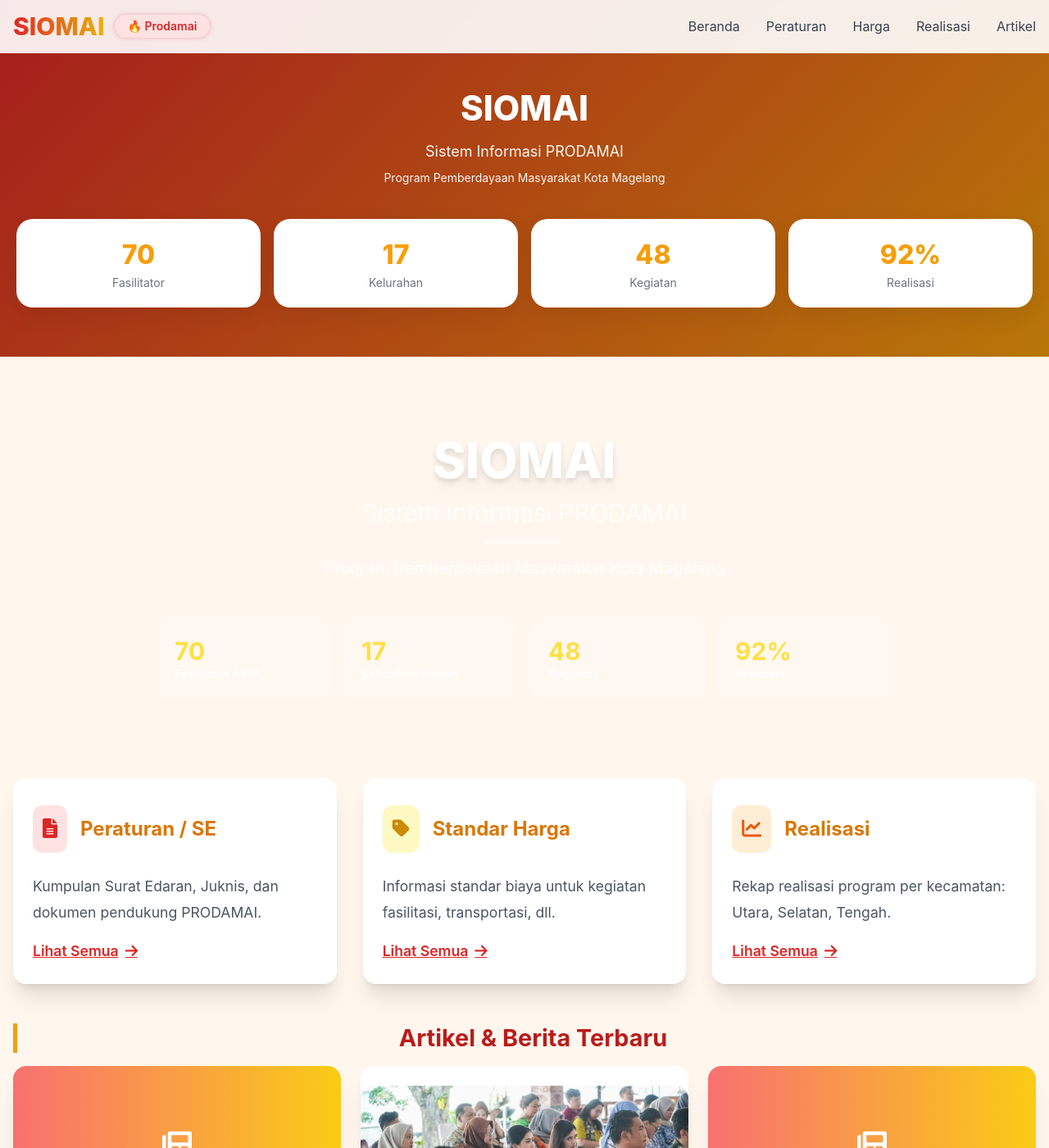
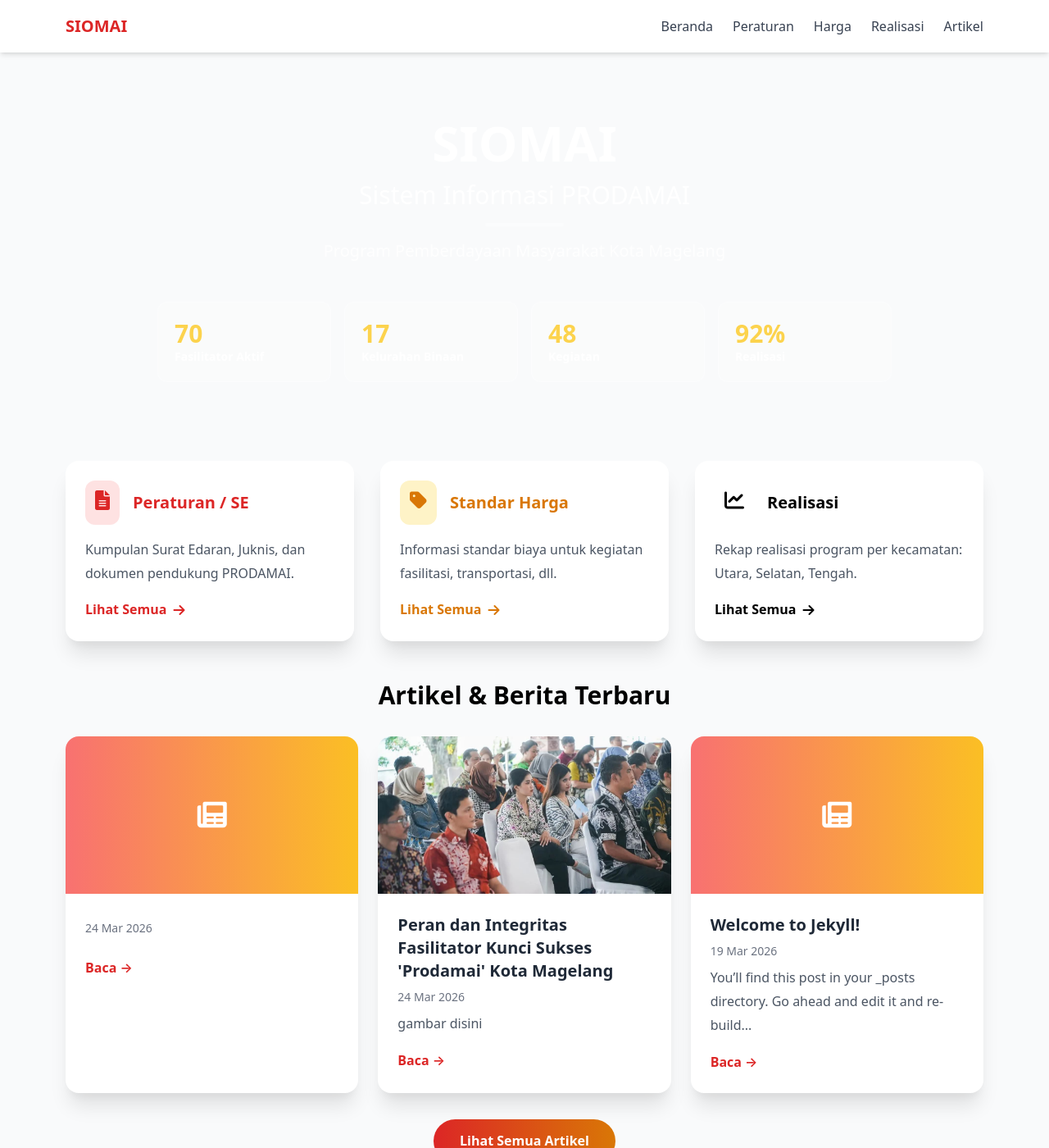
Before and after one commit to fasilitatormgl/siomai, a Jekyll site: the page built from index.html, in a window 1280 px wide and 1400 px high. Shown: the whole window at 82% size. Built offline with Jekyll 4.4.1, drawn with Linux system fonts in a browser that asks for light colours; nearby versions of some CDN libraries; some of the changed text lies outside the part shown.

Commit message:
Update default.html

```diff
--- a/_layouts/default.html
+++ b/_layouts/default.html
@@ -3,145 +3,28 @@
 <head>
 <meta charset="UTF-8">
 <meta name="viewport" content="width=device-width, initial-scale=1.0">
-<title>{{ page.title }} - {{ site.title }}</title>
 
-<script src="https://cdn.tailwindcss.com"></script>
+<title>{% if page.title %}{{ page.title }} | {% endif %}SIOMAI</title>
+
+<link href="https://cdn.jsdelivr.net/npm/tailwindcss@2.2.19/dist/tailwind.min.css" rel="stylesheet">
 <link rel="stylesheet" href="https://cdnjs.cloudflare.com/ajax/libs/font-awesome/6.0.0/css/all.min.css">
 
 <style>
-:root {
-    --merah:#dc2626;
-    --kuning:#f59e0b;
+body {
+    background:#f9fafb;
 }
 
-body {
-    font-family:'Inter',sans-serif;
-    background:#fff7ed;
+/* hover animasi */
+.hover-scale {
+    transition: all 0.3s ease;
+}
+.hover-scale:hover {
+    transform: translateY(-5px);
 }
 
-/* NAVBAR */
-.glass {
-    background:rgba(255,255,255,0.9);
-    backdrop-filter:blur(10px);
-}
-
-/* BADGE */
-.badge-glow {
-    animation:glow 2s infinite;
-}
-@keyframes glow {
-    0%,100%{box-shadow:0 0 5px rgba(220,38,38,0.3);}
-    50%{box-shadow:0 0 15px rgba(220,38,38,0.6);}
-}
-
-/* NAV LINK */
-.nav-link {
-    position:relative;
-}
-.nav-link::after {
-    content:"";
-    position:absolute;
-    bottom:-4px;
-    left:0;
-    width:0;
-    height:2px;
-    background:linear-gradient(to right,#dc2626,#f59e0b);
-    transition:0.3s;
-}
-.nav-link:hover::after {
-    width:100%;
-}
-
-/* MOBILE MENU */
-.mobile-menu {
-    max-height:0;
-    overflow:hidden;
-    transition:max-height 0.4s ease;
-}
-.mobile-menu.show {
-    max-height:500px;
-}
-
-/* HERO FIX */
-.hero {
-    position:relative;
-    padding:100px 20px 60px;
-    text-align:center;
-    background: linear-gradient(135deg, #dc2626, #f59e0b);
-    color:white;
-}
-.hero::before {
-    content:"";
-    position:absolute;
-    inset:0;
-    background:rgba(0,0,0,0.25);
-}
-.hero-content {
-    position:relative;
-    z-index:2;
-}
-.hero h1 {
-    font-size:42px;
-    font-weight:800;
-}
-.hero p {
-    opacity:0.95;
-}
-
-/* STAT */
-.stat-card {
-    background:white;
-    border-radius:20px;
-    padding:20px;
-    box-shadow:0 10px 30px rgba(0,0,0,0.08);
-}
-.stat-number {
-    font-size:32px;
-    font-weight:800;
-    color:#f59e0b;
-}
-
-/* Styling untuk konten artikel (agar gambar dan teks rapi) */
+/* artikel */
 .post-content {
-    font-size: 1.1rem;
-    line-height: 1.8;
-}
-.post-content h2 {
-    color: #b91c1c;
-    font-size: 1.8rem;
-    margin: 2rem 0 1rem;
-    border-left: 5px solid #f59e0b;
-    padding-left: 1rem;
-}
-.post-content h3 {
-    color: #d97706;
-    font-size: 1.5rem;
-    margin: 1.5rem 0;
-}
-.post-content a {
-    color: #dc2626;
-    text-decoration: underline;
-}
-.post-content a:hover {
-    color: #f59e0b;
-}
-.post-content img {
-    border-radius: 1rem;
-    max-width: 100%;
-    height: auto;
-    margin: 1.5rem 0;
-}
-.post-content blockquote {
-    background: #fef3c7;
-    border-left: 5px solid #f59e0b;
-    padding: 1rem 1.5rem;
-    font-style: italic;
-    margin: 1.5rem 0;
-    border-radius: 0 1rem 1rem 0;
-}
-.post-content ul, .post-content ol {
-    margin-left: 1.5rem;
-    margin-bottom: 1rem;
+    line-height:1.8;
 }
 </style>
 </head>
@@ -149,31 +32,23 @@
 <body>
 
 <!-- NAVBAR -->
-<nav class="glass fixed w-full z-50 border-b border-red-100">
-<div class="max-w-7xl mx-auto px-4">
+<header class="bg-white shadow-md fixed w-full z-50">
+<div class="max-w-6xl mx-auto px-4">
 <div class="flex justify-between items-center h-16">
 
-<div class="flex items-center space-x-3">
-<a href="{{ site.baseurl }}/"
-class="text-3xl font-extrabold bg-gradient-to-r from-red-600 to-yellow-500 bg-clip-text text-transparent">
-SIOMAI
-</a>
+<div class="font-bold text-red-600 text-xl">SIOMAI</div>
 
-<span class="badge-glow px-4 py-1 rounded-full text-sm font-semibold"
-style="background:#fde2e2; color:#dc2626;">
-🔥 Prodamai
-</span>
-</div>
+<!-- DESKTOP MENU -->
+<nav class="hidden md:flex space-x-6">
+<a href="{{ site.baseurl }}/" class="text-gray-700 hover:text-red-600">Beranda</a>
+<a href="{{ site.baseurl }}/peraturan" class="text-gray-700 hover:text-red-600">Peraturan</a>
+<a href="{{ site.baseurl }}/standar-harga" class="text-gray-700 hover:text-red-600">Harga</a>
+<a href="{{ site.baseurl }}/realisasi" class="text-gray-700 hover:text-red-600">Realisasi</a>
+<a href="{{ site.baseurl }}/artikel" class="text-gray-700 hover:text-red-600">Artikel</a>
+</nav>
 
-<div class="hidden md:flex space-x-8">
-<a href="{{ site.baseurl }}/" class="nav-link text-gray-700">Beranda</a>
-<a href="{{ site.baseurl }}/peraturan" class="nav-link text-gray-700">Peraturan</a>
-<a href="{{ site.baseurl }}/standar-harga" class="nav-link text-gray-700">Harga</a>
-<a href="{{ site.baseurl }}/realisasi" class="nav-link text-gray-700">Realisasi</a>
-<a href="{{ site.baseurl }}/artikel" class="nav-link text-gray-700">Artikel</a>
-</div>
-
-<button onclick="toggleMenu()" class="md:hidden text-xl text-gray-700">
+<!-- MOBILE BUTTON -->
+<button id="menuBtn" class="md:hidden text-gray-700 text-2xl">
 <i class="fas fa-bars"></i>
 </button>
 
@@ -181,90 +56,40 @@
 </div>
 
 <!-- MOBILE MENU -->
-<div id="mobileMenu" class="mobile-menu md:hidden glass border-t border-red-100 px-6">
+<div id="mobileMenu" class="hidden md:hidden px-4 pb-4 bg-white">
+<a href="{{ site.baseurl }}/" class="block py-2 text-gray-700">Beranda</a>
+<a href="{{ site.baseurl }}/peraturan" class="block py-2 text-gray-700">Peraturan</a>
+<a href="{{ site.baseurl }}/standar-harga" class="block py-2 text-gray-700">Harga</a>
+<a href="{{ site.baseurl }}/realisasi" class="block py-2 text-gray-700">Realisasi</a>
+<a href="{{ site.baseurl }}/artikel" class="block py-2 text-gray-700">Artikel</a>
+</div>
+</header>
 
-<a onclick="closeMenu()" href="{{ site.baseurl }}/" class="flex items-center gap-2 py-3 nav-link text-gray-700">
-<i class="fas fa-home"></i> Beranda
-</a>
+<!-- CONTENT -->
+<main class="pt-24 pb-12">
+<div class="max-w-6xl mx-auto px-4">
 
-<a onclick="closeMenu()" href="{{ site.baseurl }}/peraturan" class="flex items-center gap-2 py-3 nav-link text-gray-700">
-<i class="fas fa-file-alt"></i> Peraturan
-</a>
+{% if page.title and page.url != "/" %}
+<h1 class="text-3xl font-bold mb-6 text-gray-800">
+{{ page.title }}
+</h1>
+{% endif %}
 
-<a onclick="closeMenu()" href="{{ site.baseurl }}/standar-harga" class="flex items-center gap-2 py-3 nav-link text-gray-700">
-<i class="fas fa-tags"></i> Harga
-</a>
-
-<a onclick="closeMenu()" href="{{ site.baseurl }}/realisasi" class="flex items-center gap-2 py-3 nav-link text-gray-700">
-<i class="fas fa-chart-bar"></i> Realisasi
-</a>
-
-<a onclick="closeMenu()" href="{{ site.baseurl }}/artikel" class="flex items-center gap-2 py-3 nav-link text-gray-700">
-<i class="fas fa-newspaper"></i> Artikel
-</a>
-
-</div>
-</nav>
-
-<!-- HERO -->
-<section class="hero">
-<div class="hero-content">
-
-<h1>SIOMAI</h1>
-<p class="mt-2 text-lg">Sistem Informasi PRODAMAI</p>
-<p class="mt-2 text-sm">Program Pemberdayaan Masyarakat Kota Magelang</p>
-
-<div class="grid grid-cols-2 md:grid-cols-4 gap-4 mt-10">
-
-<div class="stat-card">
-<div class="stat-number">70</div>
-<div class="text-gray-500 text-sm">Fasilitator</div>
+<div class="post-content">
+{{ content }}
 </div>
 
-<div class="stat-card">
-<div class="stat-number">17</div>
-<div class="text-gray-500 text-sm">Kelurahan</div>
-</div>
-
-<div class="stat-card">
-<div class="stat-number">48</div>
-<div class="text-gray-500 text-sm">Kegiatan</div>
-</div>
-
-<div class="stat-card">
-<div class="stat-number">92%</div>
-<div class="text-gray-500 text-sm">Realisasi</div>
-</div>
-
-</div>
-
-</div>
-</section>
-
-<!-- CONTENT -->
-<main class="py-12">
-<div class="max-w-7xl mx-auto px-4">
-    <div class="post-content">
-        {{ content }}
-    </div>
 </div>
 </main>
 
 <!-- FOOTER -->
-<footer class="bg-gray-900 text-white py-12">
-<div class="max-w-7xl mx-auto px-4 text-center">
-<p class="text-gray-400 text-sm">
-© 2026 {{ site.author }} - SIOMAI PRODAMAI
-</p>
-</div>
+<footer class="bg-gray-900 text-white text-center py-6">
+<p>© 2026 SIOMAI - Sistem Informasi PRODAMAI</p>
 </footer>
 
 <script>
-function toggleMenu(){
-    document.getElementById("mobileMenu").classList.toggle("show");
-}
-function closeMenu(){
-    document.getElementById("mobileMenu").classList.remove("show");
+document.getElementById("menuBtn").onclick = function(){
+document.getElementById("mobileMenu").classList.toggle("hidden");
 }
 </script>
 
```
